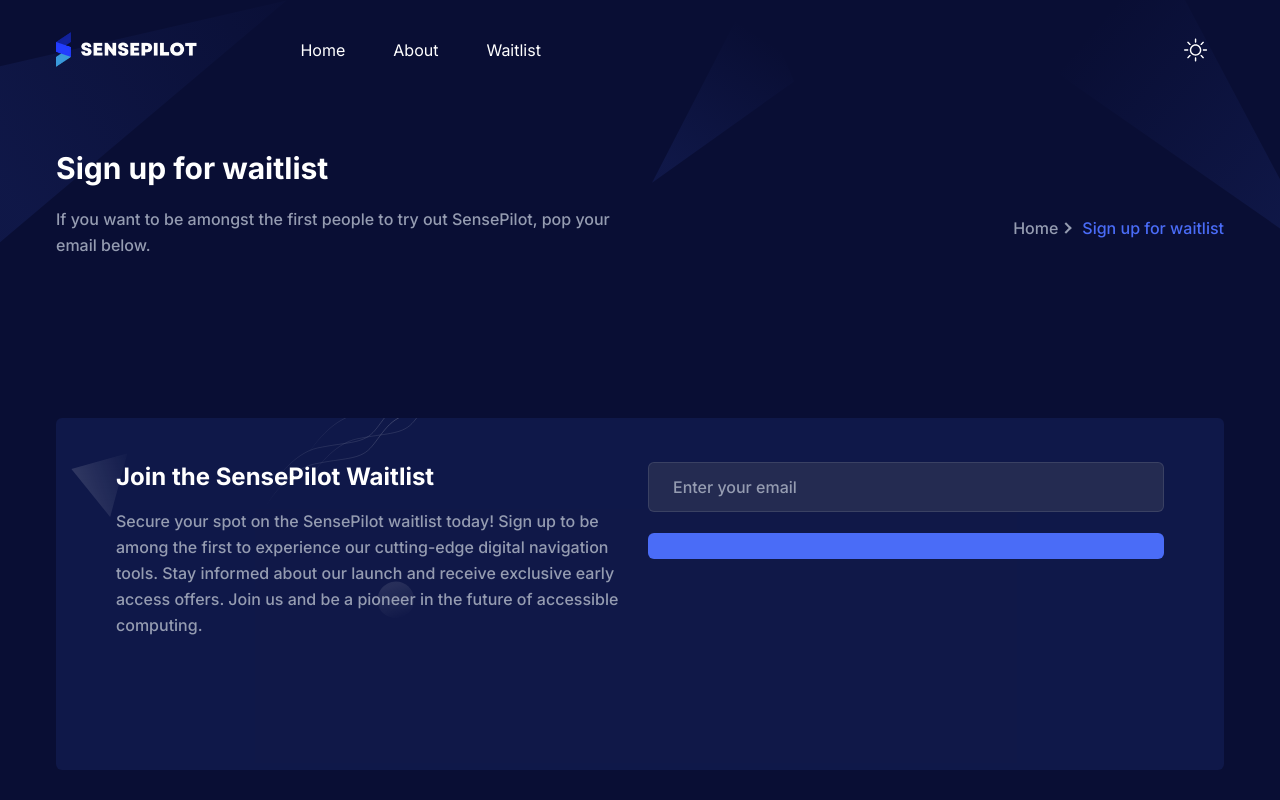
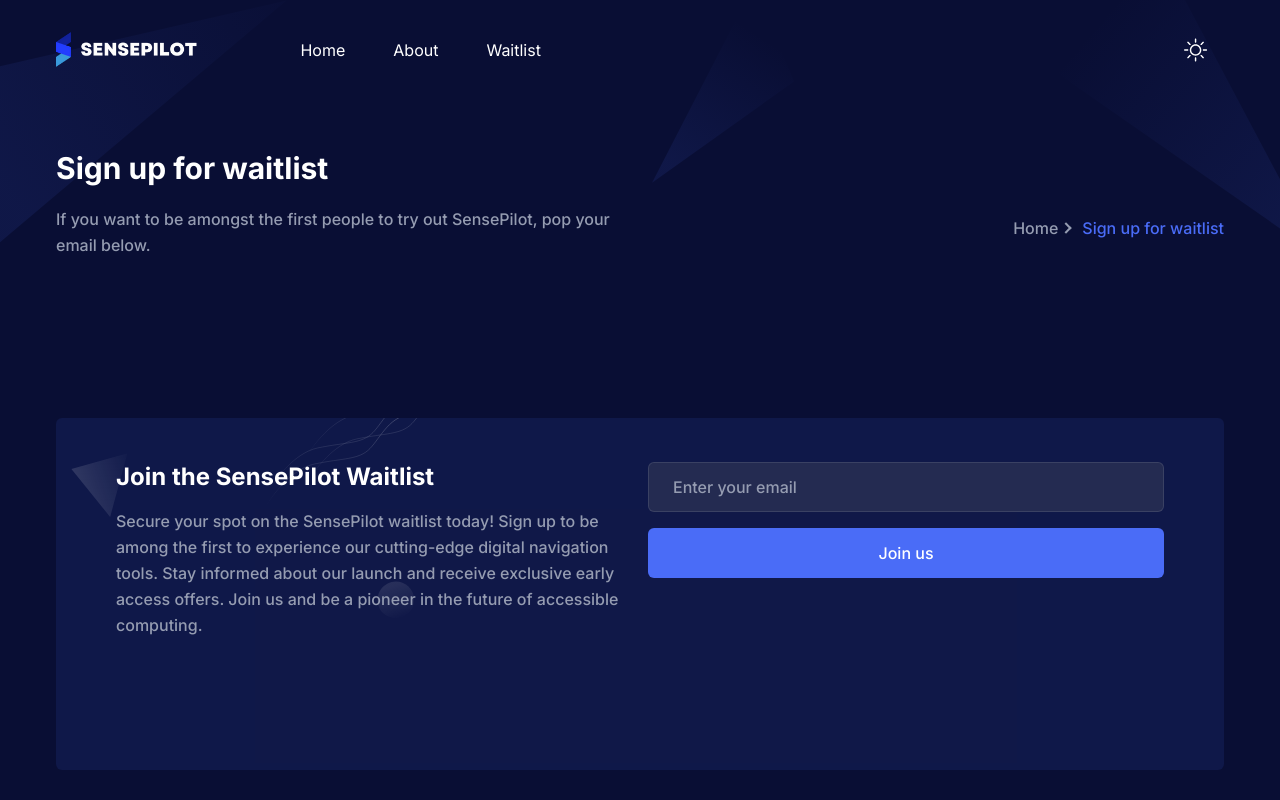
Before and after one commit to erikahazle/sensepilot, a Next.js app: page /waitlist in a window 1280 px wide. Shown: the top 800 px of the page. Built offline with nearby package versions, Linux system fonts and the light colour scheme.

Commit message:
Fixed form

```diff
--- a/components/Contact/NewsLatterBox.tsx
+++ b/components/Contact/NewsLatterBox.tsx
@@ -1,3 +1,5 @@
+"use client"
+
 import { useState } from "react";
 
 const NewsLatterBox = () => {
@@ -59,14 +61,17 @@ const NewsLatterBox = () => {
                 <input
                   type="email"
                   name="email"
+                  value={email}
+                  onChange={(e) => setEmail(e.currentTarget.value)}
                   placeholder="Enter your email"
                   className="mb-4 w-full rounded-md border border-body-color border-opacity-10 py-3 px-6 text-base font-medium text-body-color placeholder-body-color outline-none focus:border-primary focus:border-opacity-100 focus-visible:shadow-none dark:border-white dark:border-opacity-10 dark:bg-[#242B51] focus:dark:border-opacity-50"
                 />
                 <button
                   onClick={handleSubmit}
-                  value="Join us"
                   className="duration-80 mb-4 w-full cursor-pointer rounded-md border border-transparent bg-primary py-3 px-6 text-center text-base font-medium text-white outline-none transition ease-in-out hover:bg-opacity-80 hover:shadow-signUp focus-visible:shadow-none"
-                />
+                >
+                  Join us
+                </button>
                 {submitMessage && (
                   <p className="text-center text-base font-medium leading-relaxed text-body-color">
                     {submitMessage}
```
